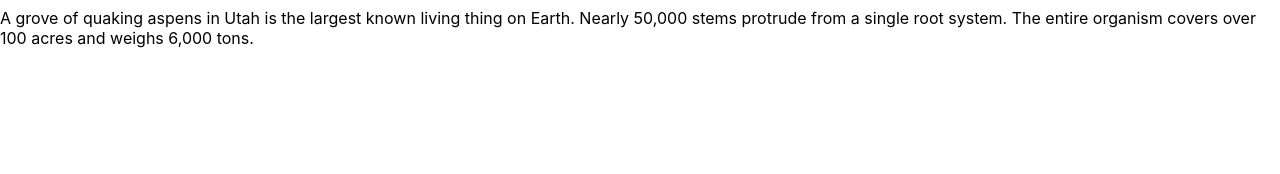
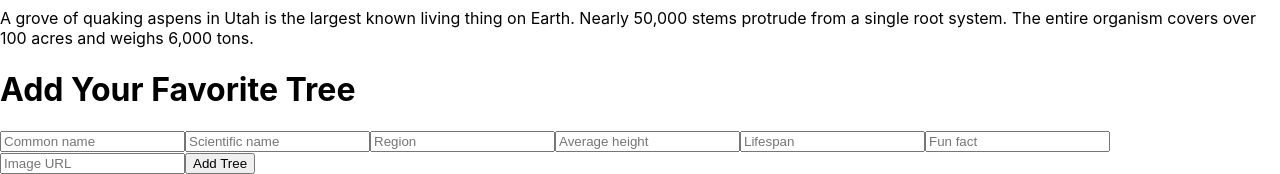
Before and after one commit to kendallha/go-look-at-a-tree, a React (Create React App) app: page / in a window 1280 px wide. Shown: the part 701-875 px from the top of the page. Before the commit the page ends 800 px from the top, so only its background shows below. Built offline with nearby package versions, Linux system fonts and the light colour scheme.

Commit message:
Render Form in App component and pass addTree method as prop

```diff
--- a/src/components/App/App.js
+++ b/src/components/App/App.js
@@ -3,6 +3,7 @@ import './App.css';
 import treeData from '../../assets/treeData';
 import TreeDisplay from '../TreeDisplay/TreeDisplay';
 import Header from '../Header/Header';
+import Form from '../Form/Form';
 
 class App extends Component {
   constructor(props) {
@@ -28,6 +29,7 @@ class App extends Component {
         this.state.trees.length &&
         <TreeDisplay tree={this.state.trees[0]} />
         }
+        <Form addTree={this.addTree} />
       </>
     )
   }
--- a/src/components/Form/Form.js
+++ b/src/components/Form/Form.js
@@ -42,6 +42,7 @@ class Form extends Component {
   render() {
     return(
       <form>
+        <h1>Add Your Favorite Tree</h1>
         <input
           type='text'
           placeholder='Common name'
@@ -94,3 +95,5 @@ class Form extends Component {
     )
   }
 }
+
+export default Form;
```
